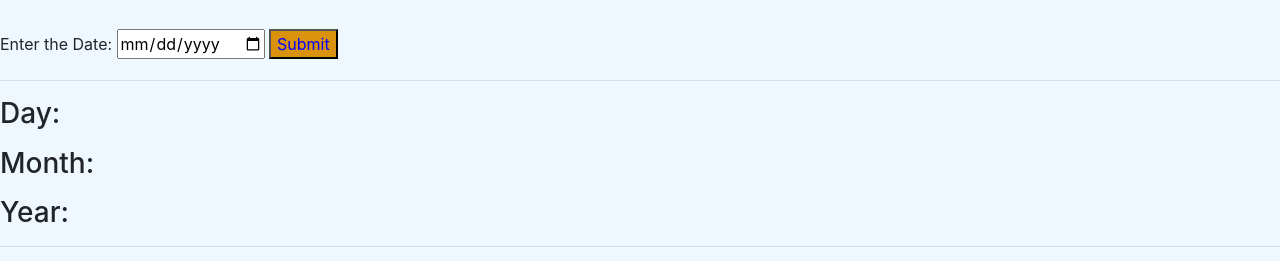
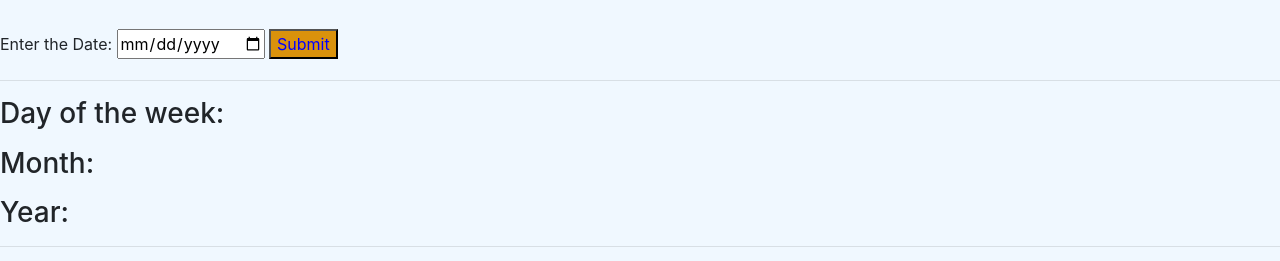
Before and after one commit to Connor85/Weekday-Calculator, a website built with webpack: page src/index.html in a window 1280 px wide. Shown: the part 179-440 px from the top of the page. Built offline with nearby package versions, Linux system fonts and the light colour scheme.

Commit message:
update and refactor main.js and test page

```diff
--- a/src/index.html
+++ b/src/index.html
@@ -12,7 +12,7 @@
       <button type="submit">Submit</button>
     </form>
     <hr>
-    <h3>Day:<p id="resultDay"></p></h3>
+    <h3>Day of the week:<p id="resultDay"></p></h3>
     <h3>Month:<p id= "resultMonth"></h3>
     <h3>Year:<p id="resultYear"></p></h3>
     <hr>
```
